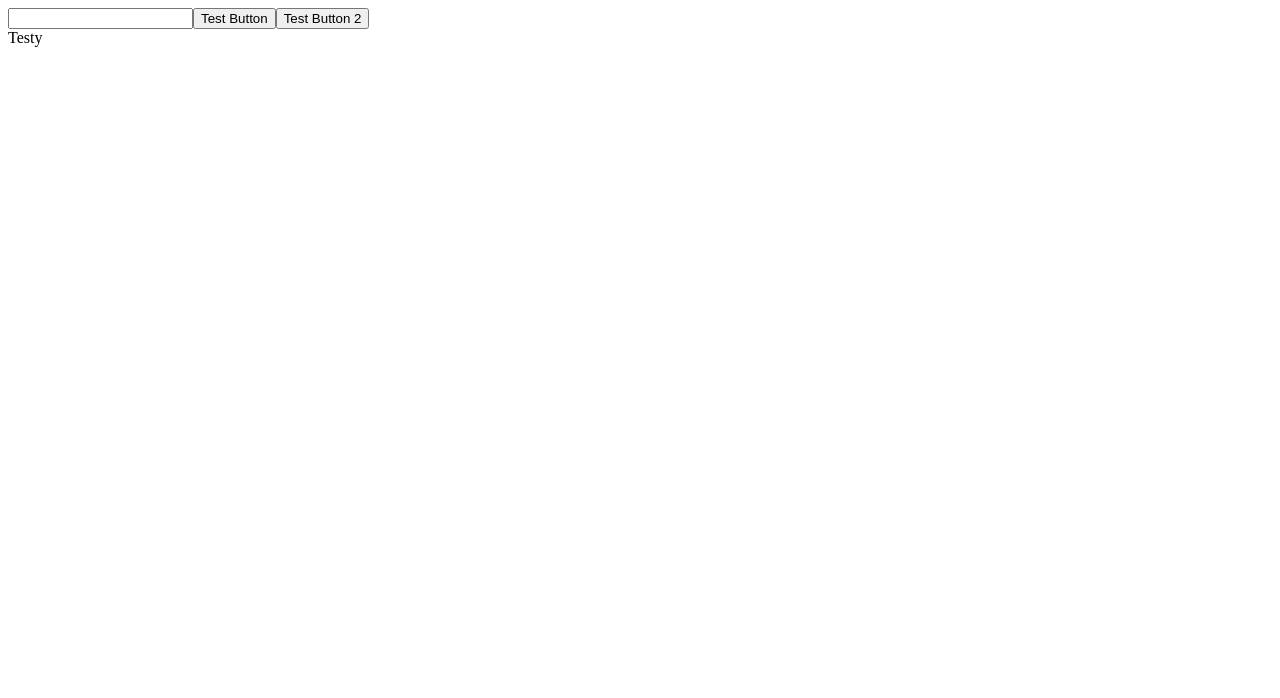
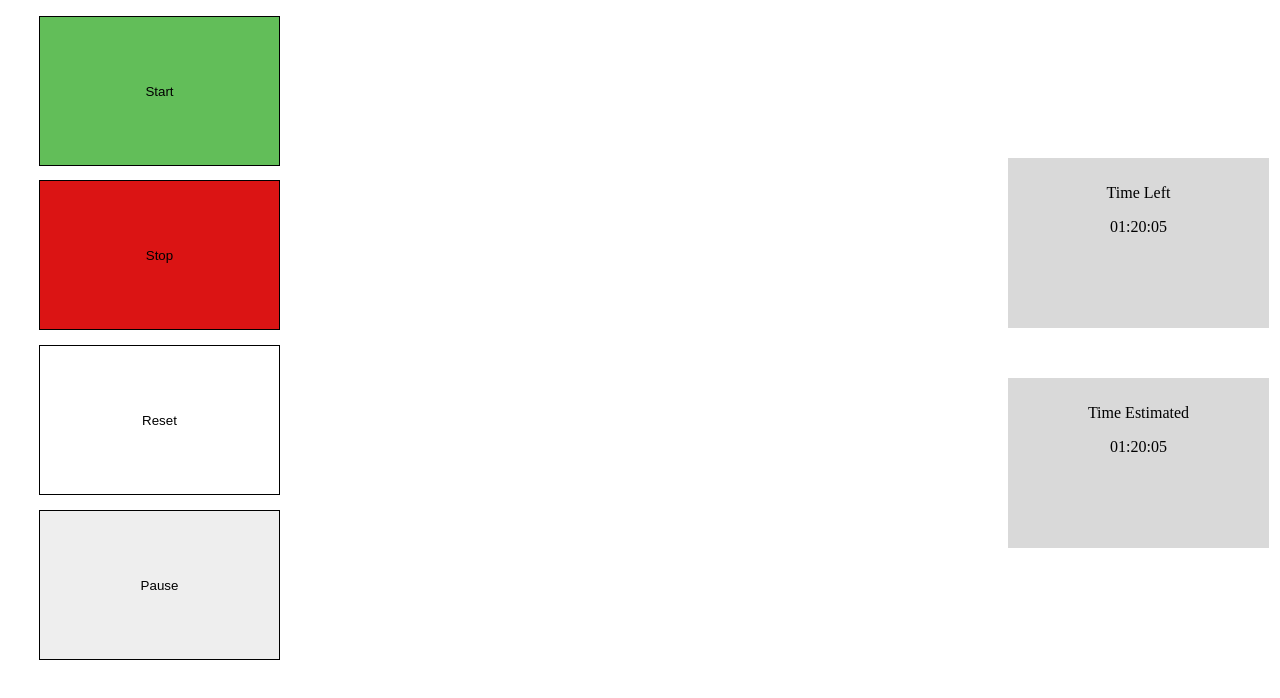
Before and after one commit to m-kudahl/p9, a React (Create React App) app in the folder p9-app/: page / in a window 1280 px wide. Shown: the top 698 px of the page. Built offline with nearby package versions, Linux system fonts and the light colour scheme.

Commit message:
TimeLeft TimeEstimated Test

```diff
--- a/p9-app/src/App.js
+++ b/p9-app/src/App.js
@@ -1,28 +1,41 @@
-import TodoList from "./TodoList";
-import React, { useState, useRef } from "react";
+
+import TimeLeft from './TimeLeft';
+import MyButton from './MyButton';
+import TimeEstimated from './TimeEstimated';
 
 function App() {
-  const [todos, setTodos] = useState([])
-  const todoNameRef = useRef()
 
-  function handleAddTodo(e) {
-const name = todoNameRef.current.value
-    if (name === '') return
-    setTodos(prevTodos => {
-      return [...prevTodos, {id: 1, name: name, complete: false} ]
-    }
-      )
-    todoNameRef.current.value = null
-  }
+const Mybutton = ({ top, background, children}) =>{
+  const MyButton = {
+    position: "absolute",
+    width: "241px",
+    height: "150px",
+    left: "39px",
+    top: top,
+    border: "1px solid #000000",
+    background: background,
 
-  return (
-    <>
-    <TodoList todos={todos} />
-    <input ref={todoNameRef} type="text" />
-    <button onClick={handleAddTodo}>Test Button</button>
-    <button>Test Button 2</button>
-    <div>Testy</div>
-    </>
-  )
-}
+
+};
+
+return <button style={MyButton}>{children}</button>;
+
+};
+
+return (
+  <>
+    <Mybutton top="16px" background="#62BE59" > Start</Mybutton>
+    <Mybutton top="180px" background="#DB1414" > Stop</Mybutton>
+    <Mybutton top="345px" background="#FFFFFF" > Reset</Mybutton>
+    <Mybutton top="510px" background="#EEEEEE" > Pause </Mybutton>
+
+    <MyButton />
+    <TimeLeft />
+    <TimeEstimated />
+
+  </>
+);
+};
+
+
 export default App;
--- /dev/null
+++ b/p9-app/src/MyButton.js
@@ -0,0 +1,7 @@
+import React from 'react'
+
+export default function MyButton() {
+  return (
+    <div></div>
+  )
+}
--- /dev/null
+++ b/p9-app/src/TimeEstimated.js
@@ -0,0 +1,11 @@
+import React from 'react'
+
+export default function TimeEstimated() {
+  return (
+    <div style={{ background: '#D9D9D9', padding: '10px', color: 'white', textAlign: 'center', width: "241px",
+    height: "150px", position: 'relative', left: "1000px", top: "200px"}}>
+      <p>Time Estimated</p>
+      <p>01:20:05</p>
+      </div>
+  )
+}
--- /dev/null
+++ b/p9-app/src/TimeLeft.css
@@ -0,0 +1,3 @@
+p {
+    color: black;
+}
--- /dev/null
+++ b/p9-app/src/TimeLeft.js
@@ -0,0 +1,14 @@
+import React from 'react';
+import './TimeLeft.css';
+
+function TimeLeft() {
+  return (
+    <div style={{ background: '#D9D9D9', padding: '10px', color: 'white', textAlign: 'center', width: "241px",
+    height: "150px", position: 'relative', left: "1000px", top: "150px"}}>
+      <p>Time Left</p>
+      <p>01:20:05</p>
+    </div>
+  );
+}
+
+export default TimeLeft;
--- a/p9-app/src/Todo.js
+++ /dev/null
@@ -1,12 +0,0 @@
-import React from 'react'
-
-export default function Todo({todo}) {
-  return (
-    <div>
-        <label>
-            <input type="checkbox" checked={todo.complete} />
-            {todo.name}
-        </label>
-    </div>
-  )
-}
--- a/p9-app/src/TodoList.js
+++ /dev/null
@@ -1,11 +0,0 @@
-import React from 'react'
-import Todo from './Todo'
-
-export default function TodoList({todos}) {
-  return (
-    todos.map(todo => {
-        return <Todo key={todo.id} todo={todo} />
-    }
-        )
-  )
-}
```
